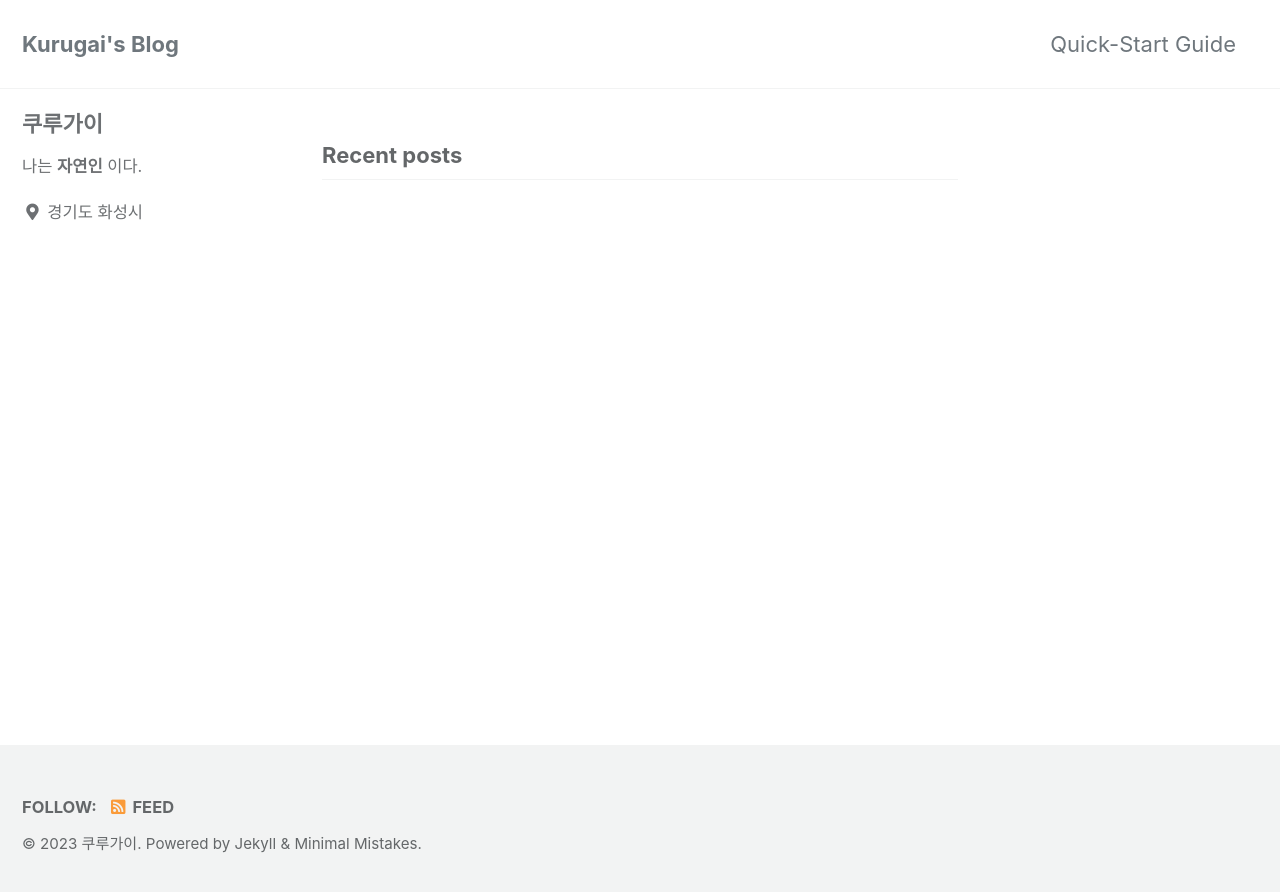
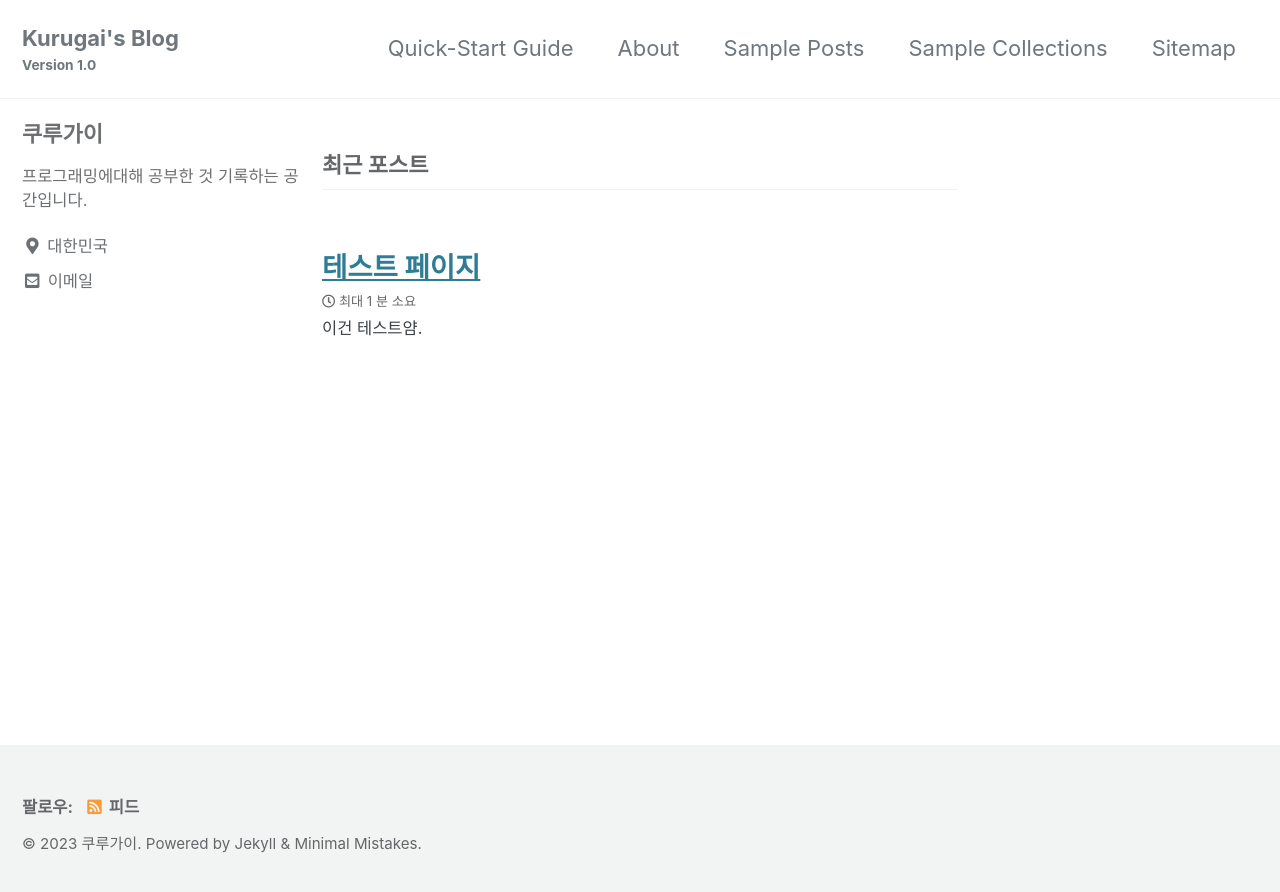
Before and after one commit to kurugai/kurugai.github.io, a Jekyll site: the page built from index.html, in a window 1280 px wide. Shown: the top 892 px of the page. Built offline with Jekyll 4.4.1, drawn with Linux system fonts in a browser that asks for light colours; cached includes are drawn as plain includes; the list of posts is cut into pages by our own code.

Commit message:
Modify config

````diff
--- a/_config.yml
+++ b/_config.yml
@@ -15,12 +15,12 @@
 minimal_mistakes_skin    : "default" # "air", "aqua", "contrast", "dark", "dirt", "neon", "mint", "plum", "sunrise"
 
 # Site Settings
-locale                   : "en-US"
+locale                   : "ko-KR"
 title                    : "Kurugai's Blog"
 title_separator          : "-"
-subtitle                 : # site tagline that appears below site title in masthead
+subtitle                 : "Version 1.0" # site tagline that appears below site title in masthead
 name                     : "쿠루가이"
-description              : "프로그래밍 공부한 것 기록하는 공간이다"
+description              : "프로그래밍 공부한 것 기록하는 공간입니다. <br> 블로그 포스팅 내용 중 잘못된 부분이 있으면 적극적으로 댓글남겨주시면 감사하겠습니다."
 url                      : "https://kurugai.github.io" # the base hostname & protocol for your site e.g. "https://mmistakes.github.io"
 baseurl                  : # the subpath of your site, e.g. "/blog"
 repository               : # GitHub username/repo-name e.g. "mmistakes/minimal-mistakes"
@@ -106,9 +106,9 @@ analytics:
 author:
   name             : "쿠루가이"
   avatar           : # path of avatar image, e.g. "/assets/images/bio-photo.jpg"
-  bio              : "나는 **자연인** 이다."
-  location         : "경기도 화성시"
-  email            :
+  bio              : "프로그래밍에대해 공부한 것 기록하는 공간입니다."
+  location         : "대한민국"
+  email            : "hwyoon@live.co.kr"
   links:
     - label: "Email"
       icon: "fas fa-fw fa-envelope-square"
--- /dev/null
+++ b/_posts/2023-02-01-post-exclude-search.md
@@ -0,0 +1,29 @@
+---
+title:  "테스트 페이지"
+search: false
+categories:
+  - Test
+last_modified_at: 2023-02-01T08:50:00+09:00
+---
+
+이건 테스트얌.
+
+```yaml
+search: false
+```
+
+**Note:** `search: false` only works to exclude posts when using Lunr as a search provider.
+{: .notice--info}
+
+To exclude files when using Algolia as a search provider add an array to `algolia.files_to_exclude` in your `_config.yml`. For more configuration options be sure to check their [full documentation](https://community.algolia.com/jekyll-algolia/options.html).
+
+```yaml
+algolia:
+  # Exclude more files from indexing
+  files_to_exclude:
+    - index.html
+    - index.md
+    - excluded-file.html
+    - _posts/2017-11-28-post-exclude-search.md
+    - subdirectory/*.html
+```
````
Also changed, not shown: _data/navigation.yml (+8 -8 lines).
